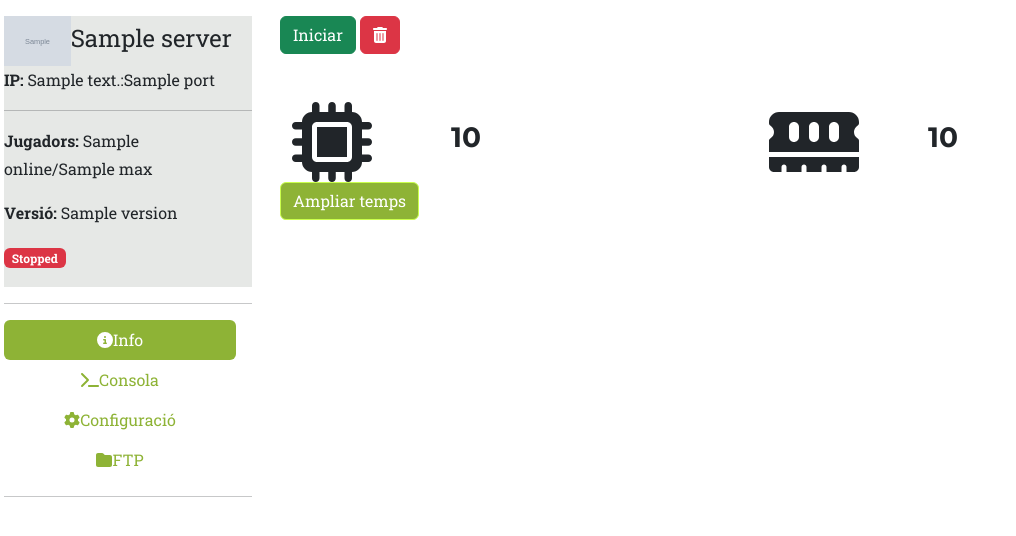
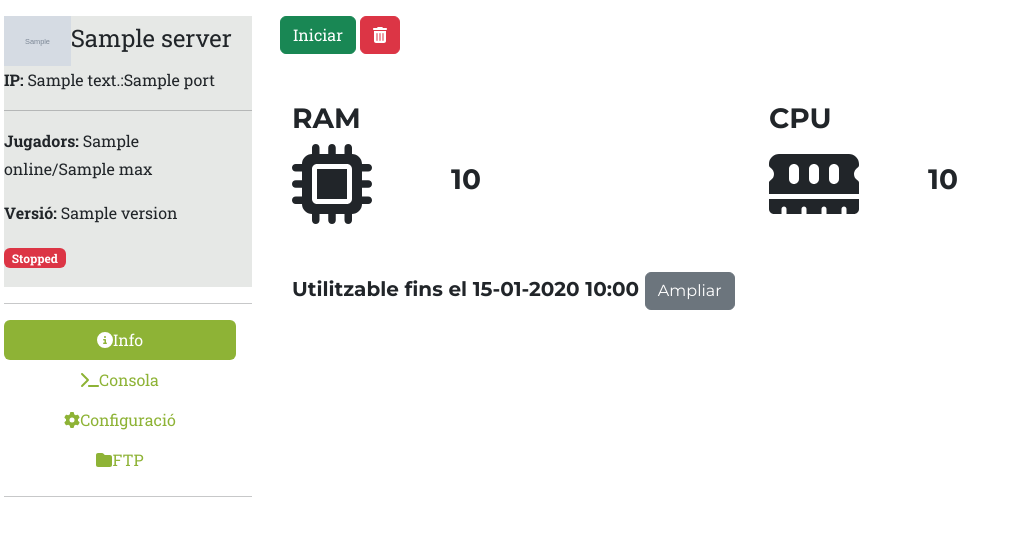
Before and after one commit to AleixEsteveGisbert/web, a Django app: template Web_App/templates/controlPanel/server-details.html in a window 1280 px wide. Shown: the part 65-601 px from the top of the page, without its empty margins (0-1016 px from the left). Run offline with Django 4.2, Linux system fonts and the light colour scheme; the template is opened without the code that fills it: most values are stand-ins (such as "Sample title", 1, 10 or a date in 2020); grey boxes marked "Sample" are stand-in pictures; some libraries are stand-ins or nearby versions.

Commit message:
Mostrar data de venciment

```diff
--- a/Web_App/templates/controlPanel/server-details.html
+++ b/Web_App/templates/controlPanel/server-details.html
@@ -89,6 +89,20 @@
                     <div class="container mt-5">
                         <div class="row align-items-center">
                             <div class="col-2">
+                                <h3>RAM</h3>
+                            </div>
+                            <div class="col-sm">
+
+                            </div>
+                            <div class="col-2">
+                                <h3>CPU</h3>
+                            </div>
+                            <div class="col-sm">
+
+                            </div>
+                        </div>
+                        <div class="row align-items-center">
+                            <div class="col-2">
                                 <i class="fa-solid fa-microchip fa-5x"></i>
                             </div>
                             <div class="col-sm">
@@ -101,10 +115,12 @@
                                 <h3>{{ server.cores|floatformat }}</h3>
                             </div>
                         </div>
-                    </div>
-                    <div>
-                        <div id="csrf-token" style="display: none;">{% csrf_token %}</div>
-                        <a role="button" class="btn btn btn-primary" href="{% url 'server-adddays' server.id %}">Ampliar temps</a>
+                        <div class="row align-items-center mt-5">
+                            <div class="col">
+                                <h5>Utilitzable fins el {{ server.expiration_date|date:'d-m-Y H:i' }}  <a role="button" href="{% url 'server-adddays' server.id %}" class="btn btn-secondary">Ampliar</a> </h5>
+                            </div>
+
+                        </div>
                     </div>
                 </div>
                 <div class="tab-pane fade" id="v-pills-console" role="tabpanel" aria-labelledby="v-pills-console-tab"
```
Also changed, not shown: db.sqlite3.
